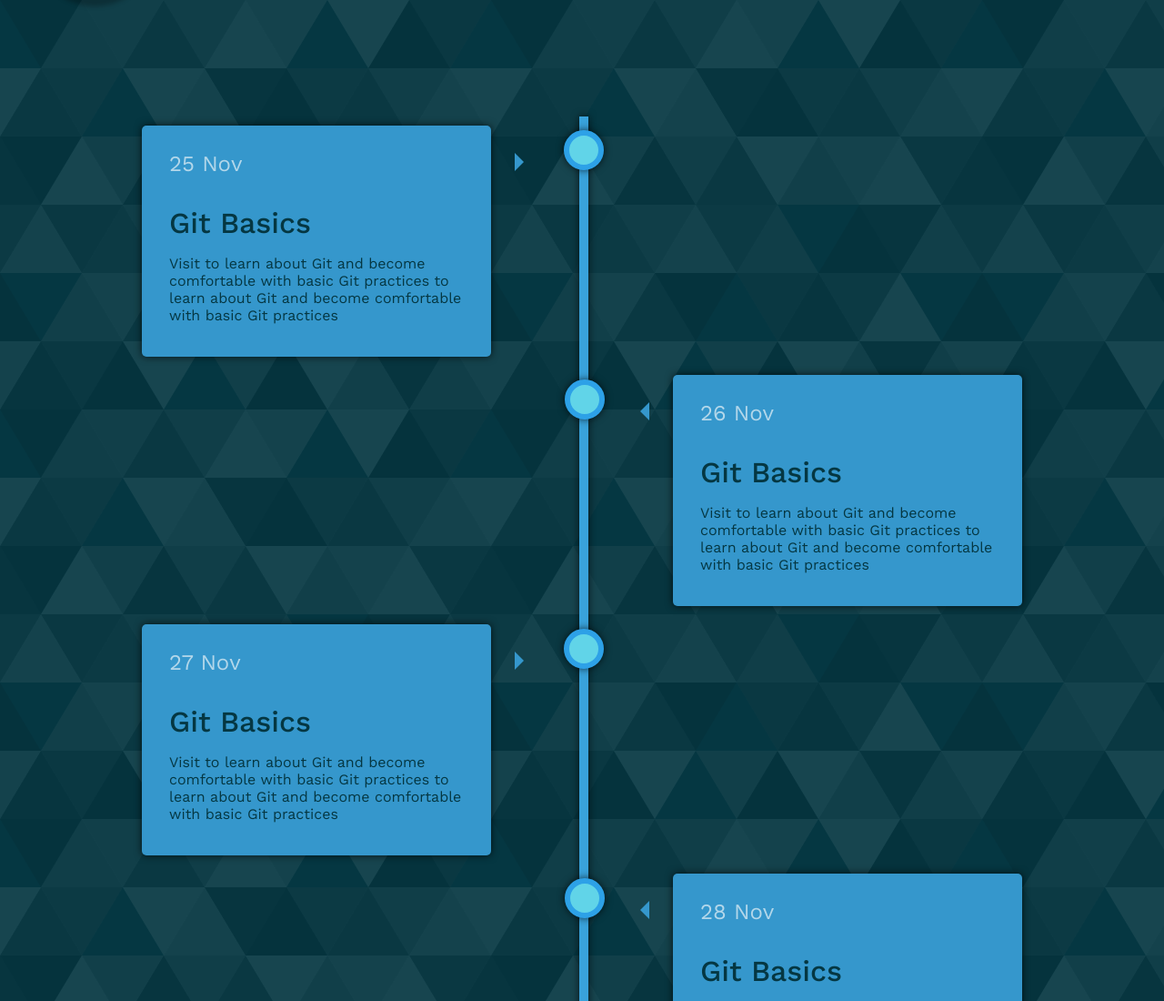
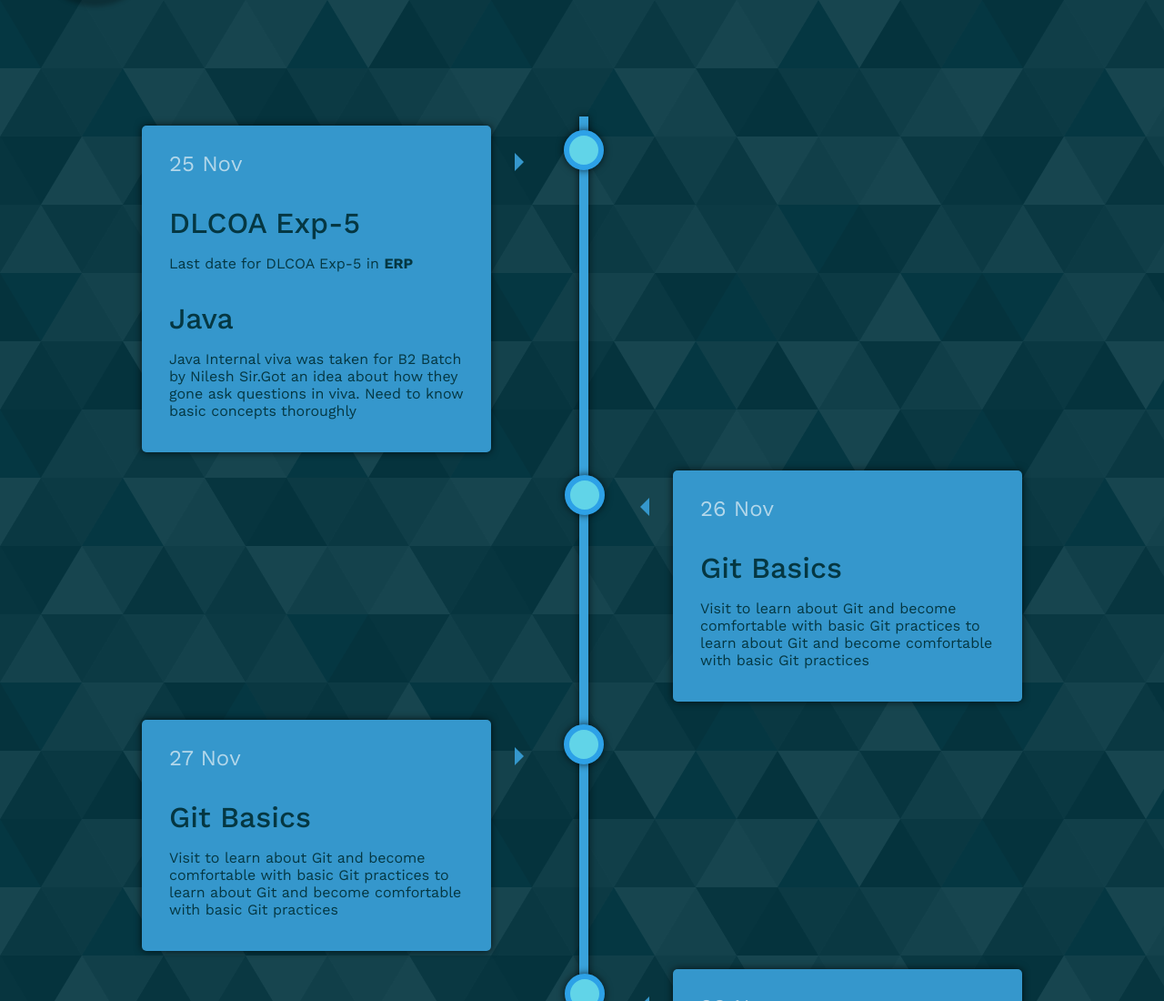
Before and after one commit to Evozone/class-website, a plain HTML site: page timeline.html in a window 1280 px wide. Shown: the top 1100 px of the page at 91% size. Drawn offline with nearby package versions, Linux system fonts and the light colour scheme; a web font is replaced by a local one.

Commit message:
timeline-heads changes

```diff
--- a/timeline.html
+++ b/timeline.html
@@ -64,9 +64,12 @@
       <div class="container left">
         <div class="content-wrapper round-edges">
           <h6 class="timeline-dates">25 Nov</h6>
-          <h2 class="timeline-heads">Git Basics</h2>
-          <p>Visit to learn about Git and become comfortable with basic Git practices
-          to learn about Git and become comfortable with basic Git practices</p>
+          <h2 class="timeline-heads">DLCOA Exp-5</h2>
+          <p>Last date for DLCOA Exp-5 in <b>ERP</b></p>
+          <h2 class="timeline-heads">Java</h2>
+          <p>Java Internal viva was taken for B2 Batch by Nilesh Sir.Got an
+            idea about how they gone ask questions in viva. Need to know basic concepts
+            thoroughly</p>
         </div>
       </div>
 
```
